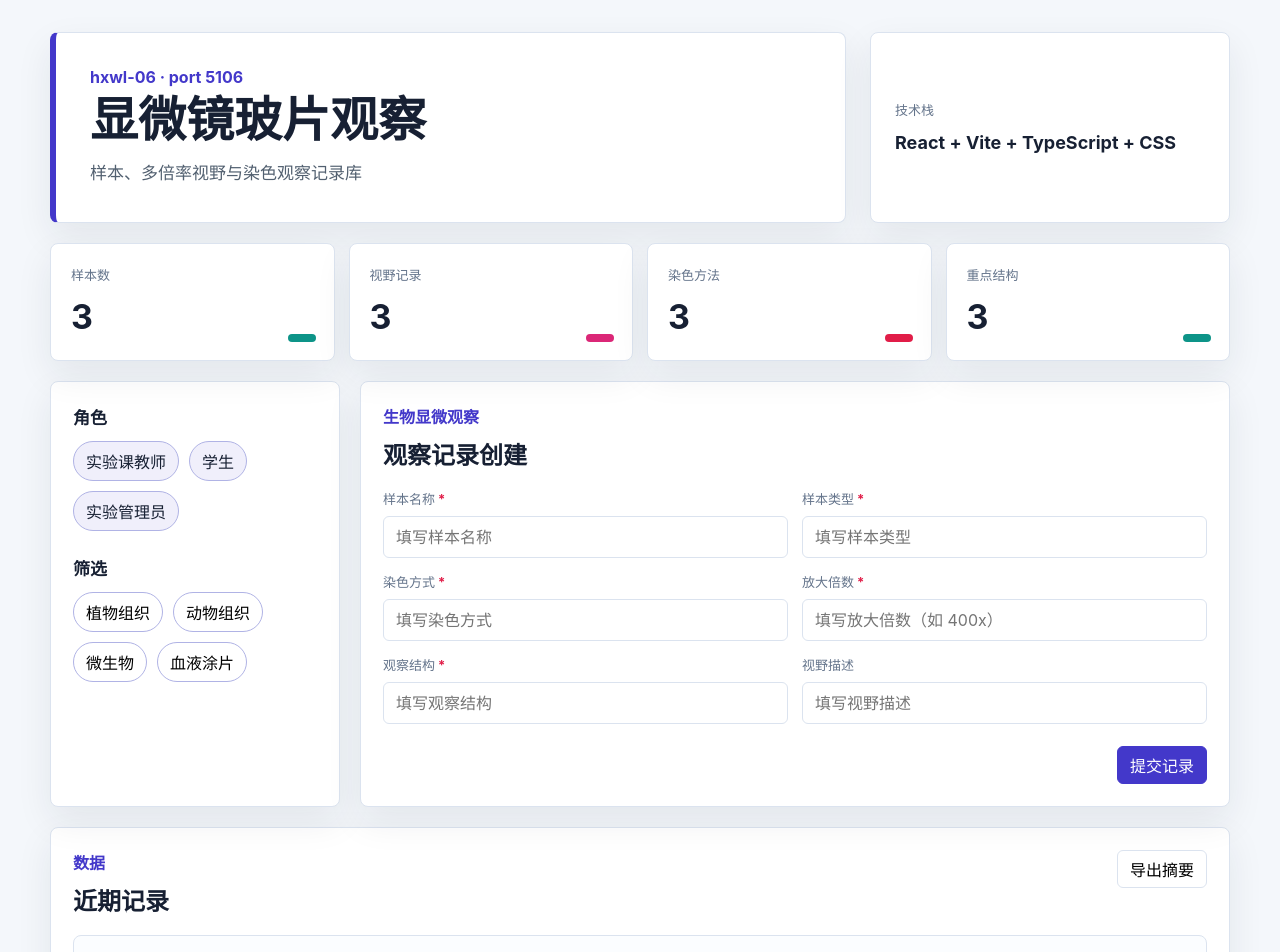
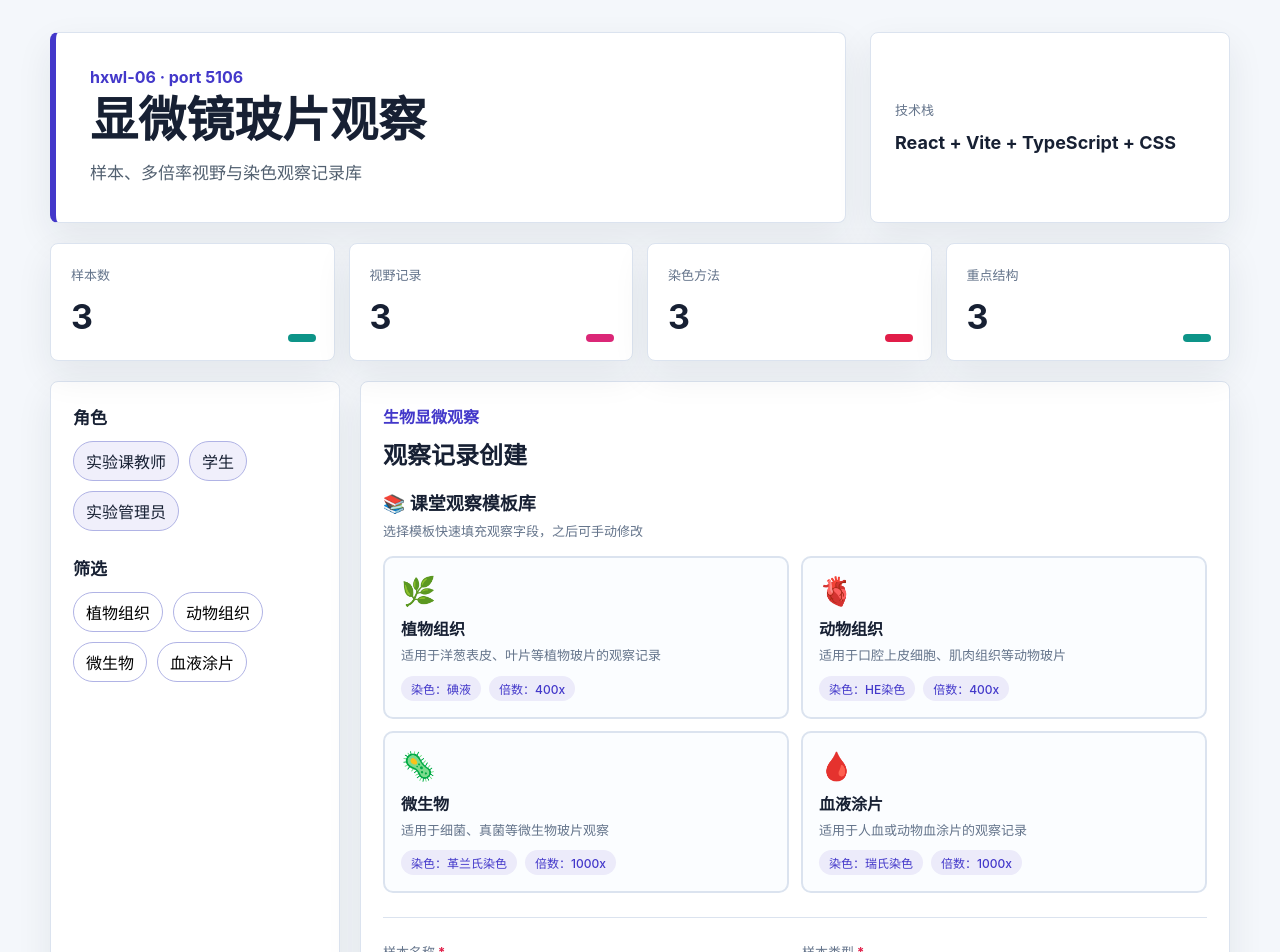
Before and after one commit to aliAjax/hxwl-06-de5ba5c, a React (Vite) app: page / in a window 1280 px wide. Shown: the top 952 px of the page. Built offline with nearby package versions, Linux system fonts and the light colour scheme.

Commit message:
.3436396082391580:c24a8357e110539ece0ef046905be5b0_6a31913672c1532343feb259.6a31913772c1532343feb261.6a3191371aee6587f7437447:Trae CN.T(2026/6/17 02:08:55)

```diff
--- a/src/App.tsx
+++ b/src/App.tsx
@@ -35,6 +35,18 @@ interface ObservationField {
   label: string;
   required: boolean;
   pattern?: RegExp;
+}
+
+interface ObservationTemplate {
+  id: string;
+  name: string;
+  category: string;
+  sampleType: string;
+  stainingMethod: string;
+  magnification: string;
+  observedStructure: string;
+  description: string;
+  icon: string;
 }
 
 const project = {
@@ -102,6 +114,53 @@ const project = {
   ]
 };
 
+const observationTemplates: ObservationTemplate[] = [
+  {
+    id: "plant-tissue",
+    name: "植物组织",
+    category: "植物组织",
+    sampleType: "植物组织",
+    stainingMethod: "碘液",
+    magnification: "400x",
+    observedStructure: "细胞壁、细胞核、叶绿体",
+    description: "适用于洋葱表皮、叶片等植物玻片的观察记录",
+    icon: "🌿"
+  },
+  {
+    id: "animal-tissue",
+    name: "动物组织",
+    category: "动物组织",
+    sampleType: "动物组织",
+    stainingMethod: "HE染色",
+    magnification: "400x",
+    observedStructure: "细胞膜、细胞质、细胞核",
+    description: "适用于口腔上皮细胞、肌肉组织等动物玻片",
+    icon: "🫀"
+  },
+  {
+    id: "microorganism",
+    name: "微生物",
+    category: "微生物",
+    sampleType: "微生物",
+    stainingMethod: "革兰氏染色",
+    magnification: "1000x",
+    observedStructure: "细胞壁、鞭毛、荚膜",
+    description: "适用于细菌、真菌等微生物玻片观察",
+    icon: "🦠"
+  },
+  {
+    id: "blood-smear",
+    name: "血液涂片",
+    category: "血液涂片",
+    sampleType: "血液涂片",
+    stainingMethod: "瑞氏染色",
+    magnification: "1000x",
+    observedStructure: "红细胞、白细胞、血小板",
+    description: "适用于人血或动物血涂片的观察记录",
+    icon: "🩸"
+  }
+];
+
 const statusColors = ["status-ok", "status-watch", "status-danger"];
 
 function MetricCard({ label, value, index }: { label: string; value: string; index: number }) {
@@ -140,6 +199,7 @@ function App() {
   const [errors, setErrors] = useState<FormErrors>({});
   const [currentView, setCurrentView] = useState<"list" | "detail">("list");
   const [selectedRecord, setSelectedRecord] = useState<ObservationRecord | null>(null);
+  const [selectedTemplate, setSelectedTemplate] = useState<string | null>(null);
 
   const metrics = useMemo(() => {
     const uniqueSamples = new Set(records.map(r => r.sampleName)).size;
@@ -153,6 +213,18 @@ function App() {
       String(uniqueStructures)
     ];
   }, [records]);
+
+  const handleTemplateSelect = (template: ObservationTemplate) => {
+    setSelectedTemplate(template.id);
+    setFormData(prev => ({
+      ...prev,
+      sampleType: template.sampleType,
+      stainingMethod: template.stainingMethod,
+      magnification: template.magnification,
+      observedStructure: template.observedStructure
+    }));
+    setErrors({});
+  };
 
   const handleInputChange = (e: ChangeEvent<HTMLInputElement>) => {
     const { name, value } = e.target;
@@ -333,6 +405,31 @@ function App() {
                   <h2>观察记录创建</h2>
                 </div>
               </div>
+
+              <div className="template-library">
+                <div className="template-library-header">
+                  <h3>📚 课堂观察模板库</h3>
+                  <p className="template-hint">选择模板快速填充观察字段，之后可手动修改</p>
+                </div>
+                <div className="template-grid">
+                  {observationTemplates.map(template => (
+                    <article
+                      key={template.id}
+                      className={`template-card ${selectedTemplate === template.id ? "template-selected" : ""}`}
+                      onClick={() => handleTemplateSelect(template)}
+                    >
+                      <div className="template-icon">{template.icon}</div>
+                      <h4>{template.name}</h4>
+                      <p className="template-desc">{template.description}</p>
+                      <div className="template-info">
+                        <span>染色：{template.stainingMethod}</span>
+                        <span>倍数：{template.magnification}</span>
+                      </div>
+                    </article>
+                  ))}
+                </div>
+              </div>
+
               <form onSubmit={handleSubmit} className="field-grid">
                 {project.fields.map(field => (
                   <label key={field.key} className={errors[field.key as keyof FormErrors] ? "field-error" : ""}>
--- a/src/styles.css
+++ b/src/styles.css
@@ -286,6 +286,94 @@ input {
   padding-top: 8px;
 }
 
+.template-library {
+  margin-bottom: 24px;
+  padding-bottom: 24px;
+  border-bottom: 1px solid var(--border);
+}
+
+.template-library-header {
+  margin-bottom: 16px;
+}
+
+.template-library-header h3 {
+  margin-bottom: 6px;
+  font-size: 18px;
+  color: #172033;
+}
+
+.template-hint {
+  margin-bottom: 0;
+  color: #64748b;
+  font-size: 13px;
+}
+
+.template-grid {
+  display: grid;
+  grid-template-columns: repeat(2, 1fr);
+  gap: 12px;
+}
+
+.template-card {
+  border: 2px solid var(--border);
+  border-radius: 10px;
+  padding: 16px;
+  cursor: pointer;
+  transition: all 0.25s ease;
+  background: #fbfdff;
+}
+
+.template-card:hover {
+  transform: translateY(-3px);
+  box-shadow: 0 8px 20px rgba(31, 41, 55, 0.1);
+  border-color: color-mix(in srgb, var(--primary) 50%, var(--border));
+}
+
+.template-selected {
+  border-color: var(--primary);
+  background: color-mix(in srgb, var(--primary) 6%, #ffffff);
+  box-shadow: 0 4px 16px rgba(67, 56, 202, 0.15);
+}
+
+.template-icon {
+  font-size: 28px;
+  margin-bottom: 8px;
+}
+
+.template-card h4 {
+  margin: 0 0 6px;
+  font-size: 16px;
+  color: #172033;
+}
+
+.template-desc {
+  margin: 0 0 10px;
+  font-size: 13px;
+  color: #64748b;
+  line-height: 1.5;
+}
+
+.template-info {
+  display: flex;
+  flex-wrap: wrap;
+  gap: 8px;
+}
+
+.template-info span {
+  font-size: 12px;
+  color: var(--primary);
+  background: color-mix(in srgb, var(--primary) 10%, #ffffff);
+  padding: 4px 10px;
+  border-radius: 999px;
+  font-weight: 500;
+}
+
+@media (max-width: 640px) {
+  .template-grid {
+    grid-template-columns: 1fr;
+  }
+}
+
 @media (max-width: 860px) {
   .hero,
   .workspace,
```
